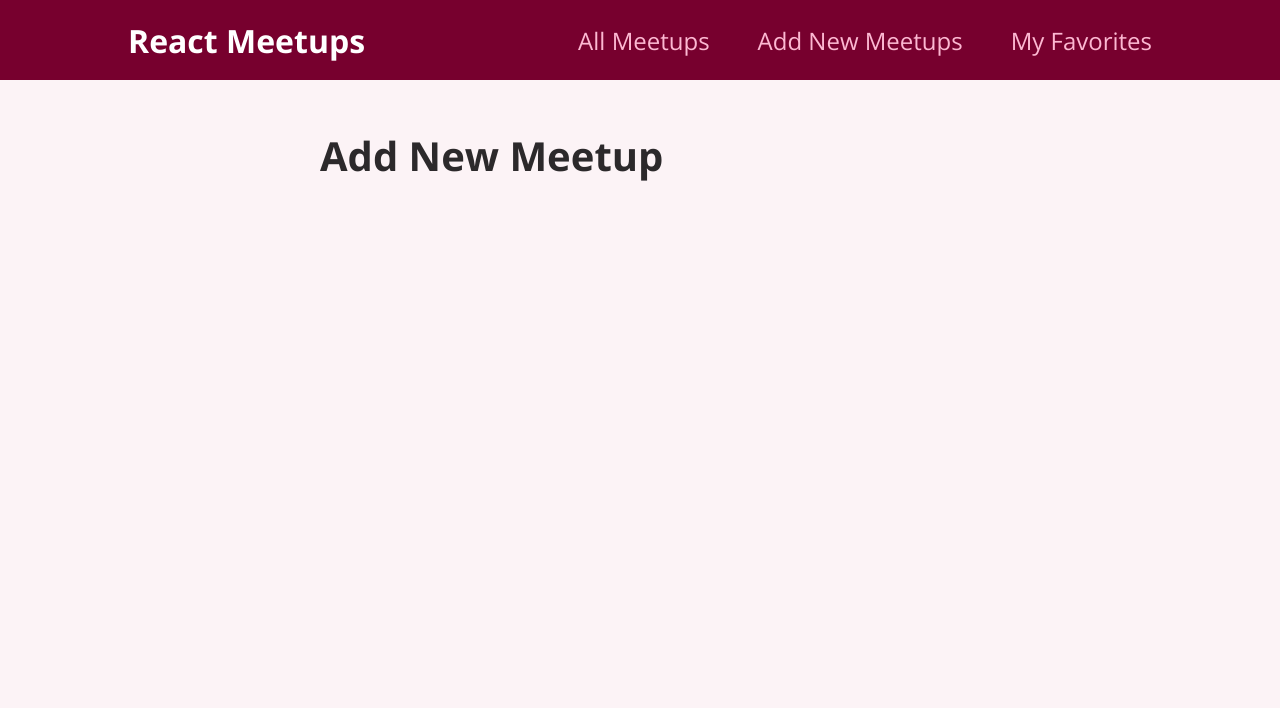
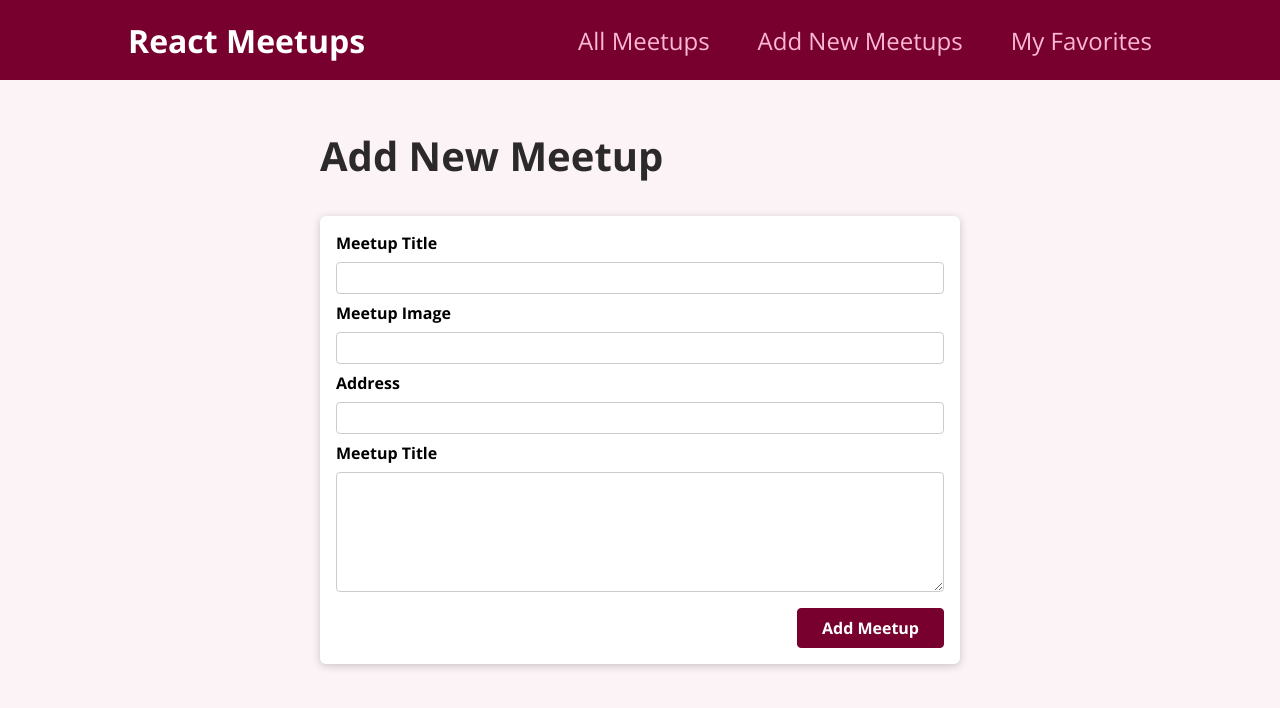
Before and after one commit to EpinderSingh/react-hooks, a React (Create React App) app: page /new-meetup in a window 1280 px wide. Shown: the top 708 px of the page. Built offline with nearby package versions, Linux system fonts and the light colour scheme.

Commit message:
preparing for http requests

```diff
--- a/src/components/meetups/NewMeetupForm.js
+++ b/src/components/meetups/NewMeetupForm.js
@@ -0,0 +1,63 @@
+import { useRef } from 'react';
+
+import Card from '../ui/Card';
+import classes from './NewMeetupForm.module.css';
+
+const NewMeetupForm = () => {
+  const titleInputRef = useRef();
+  const imageInputRef = useRef();
+  const addressInputRef = useRef();
+  const descriptionInputRef = useRef();
+
+  const submitHandler = (event) => {
+    event.preventDefault();
+
+    const enteredTitle = titleInputRef.current.value;
+    const enteredImage = imageInputRef.current.value;
+    const enteredAddress = addressInputRef.current.value;
+    const enteredDescription = descriptionInputRef.current.value;
+
+    const meetupData = {
+      title: enteredTitle,
+      image: enteredImage,
+      address: enteredAddress,
+      description: enteredDescription,
+    };
+
+    console.log(meetupData);
+  };
+
+  return (
+    <Card>
+      <form className={classes.form} onSubmit={submitHandler}>
+        <div className={classes.control}>
+          <label htmlFor="title">Meetup Title</label>
+          <input type="text" required id="title" ref={titleInputRef} />
+        </div>
+        <div className={classes.control}>
+          <label htmlFor="image">Meetup Image</label>
+          <input type="url" required id="image" ref={imageInputRef} />
+        </div>
+        <div className={classes.control}>
+          <label htmlFor="address">Address</label>
+          <input type="text" required id="address" ref={addressInputRef} />
+        </div>
+        <div className={classes.control}>
+          <label htmlFor="description">Meetup Title</label>
+          <textarea
+            type="text"
+            required
+            id="description"
+            rows="5"
+            ref={descriptionInputRef}
+          ></textarea>
+        </div>
+        <div className={classes.actions}>
+          <button>Add Meetup</button>
+        </div>
+      </form>
+    </Card>
+  );
+};
+
+export default NewMeetupForm;
--- a/src/pages/NewMeetup.js
+++ b/src/pages/NewMeetup.js
@@ -1,7 +1,10 @@
+import NewMeetupForm from '../components/meetups/NewMeetupForm';
+
 function NewMeetupPage() {
   return (
     <section>
       <h1>Add New Meetup</h1>
+      <NewMeetupForm />
     </section>
   );
 }
```
